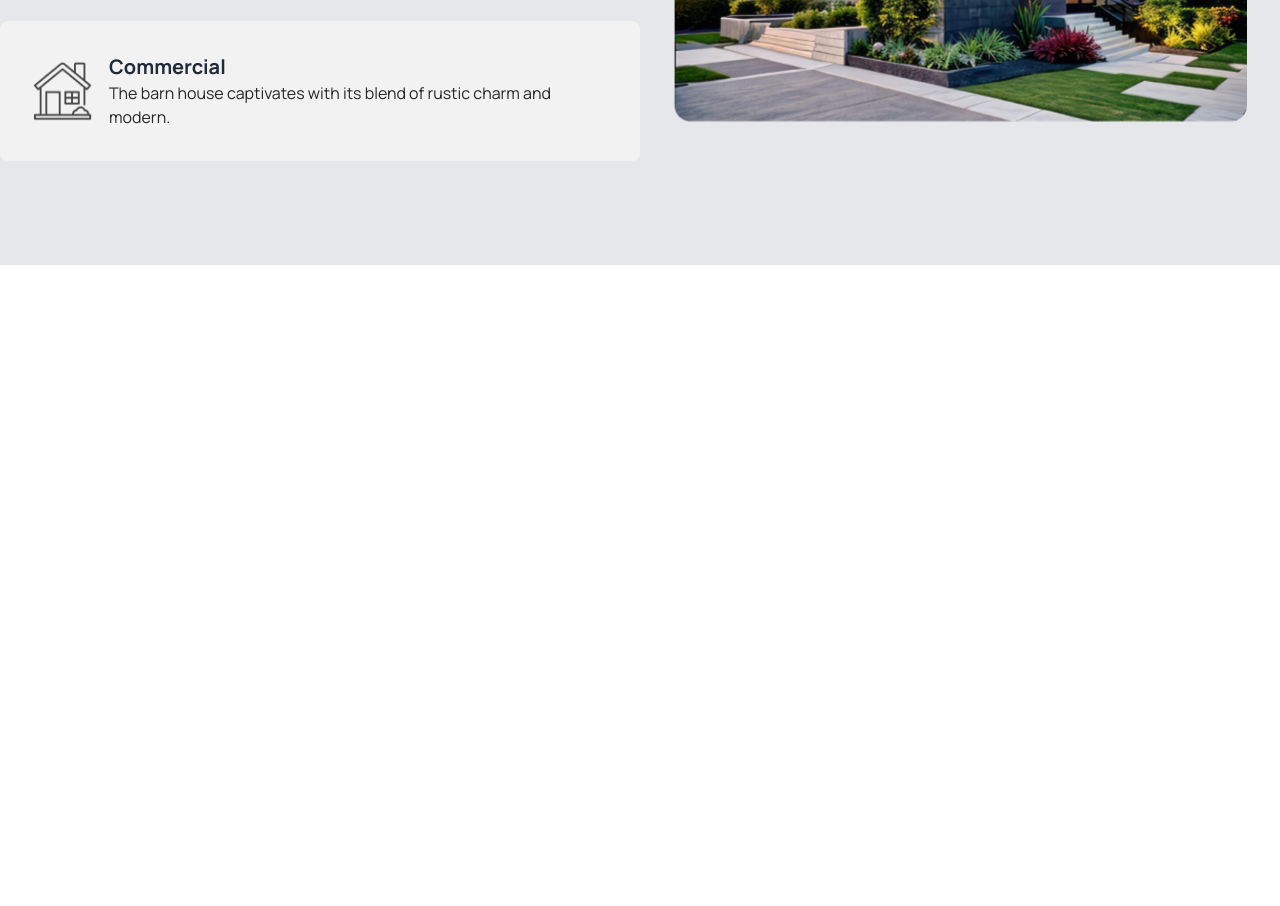
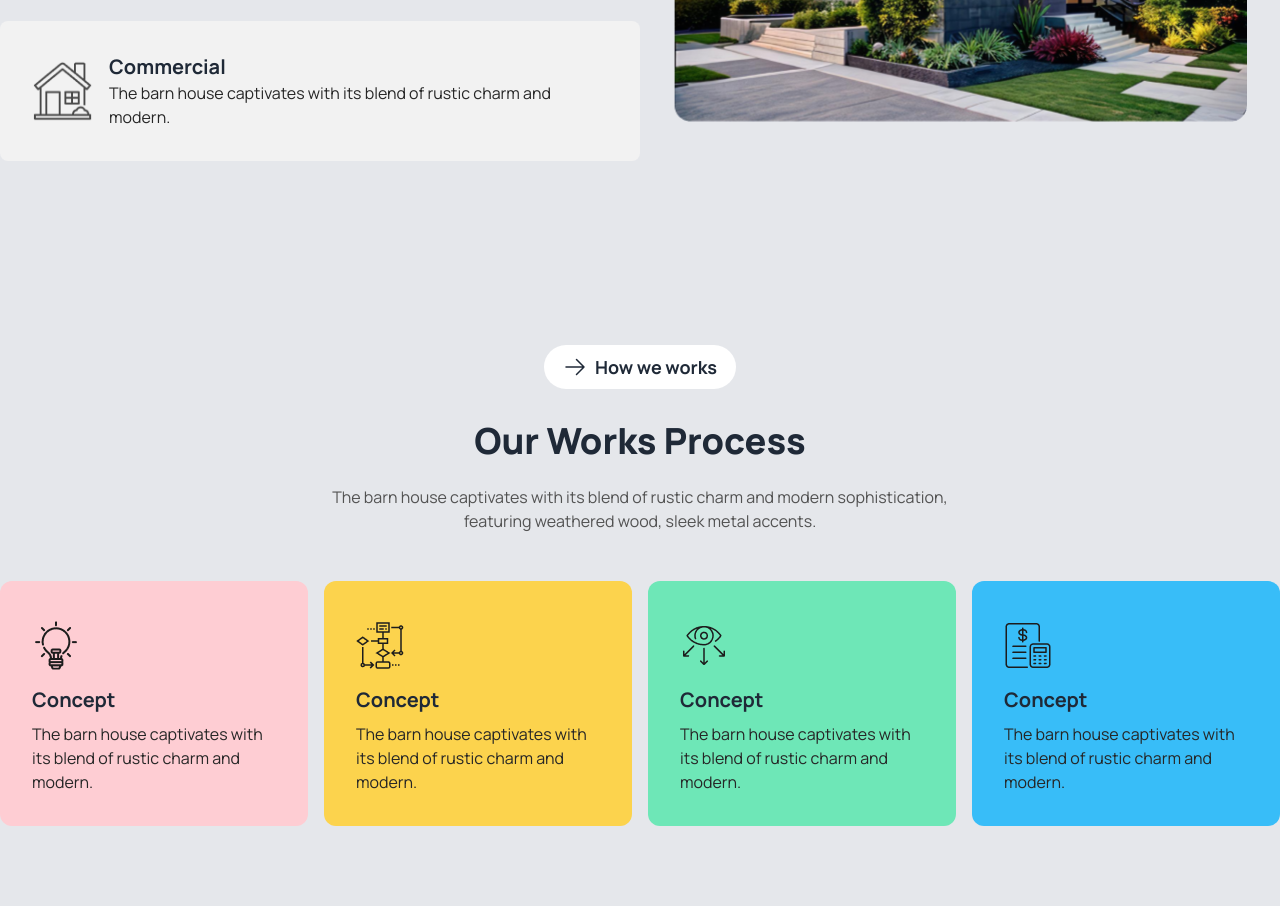
Before and after one commit to Mehedi86/assignment-3, a plain HTML site: page index.html in a window 1280 px wide. Shown: the part 1479-2385 px from the top of the page. Before the commit the page ends 1744 px from the top, so only its background shows below. Drawn offline with nearby package versions, Linux system fonts and the light colour scheme.

Commit message:
process section

```diff
--- a/index.html
+++ b/index.html
@@ -100,12 +100,15 @@
                     <div class="md:w-36 flex items-center justify-center gap-2 bg-white p-2 rounded-3xl">
                         <svg xmlns="http://www.w3.org/2000/svg" fill="none" viewBox="0 0 24 24" stroke-width="1.5"
                             stroke="currentColor" class="size-6">
-                            <path stroke-linecap="round" stroke-linejoin="round" d="M13.5 4.5 21 12m0 0-7.5 7.5M21 12H3" />
+                            <path stroke-linecap="round" stroke-linejoin="round"
+                                d="M13.5 4.5 21 12m0 0-7.5 7.5M21 12H3" />
                         </svg>
                         <h1 class="font-bold text-lg">About Us</h1>
                     </div>
                     <div class="mt-10">
-                        <h1 class="text-6xl text-gray-800 leading-normal font-extrabold">We design thoughtful <br>liveable spaces</h1>
+                        <h1 class="text-6xl text-gray-800 leading-normal font-extrabold">We design thoughtful
+                            <br>liveable spaces
+                        </h1>
                         <br>
                         <p class="text-neutral-600">The barn house captivates with its blend of rustic charm and
                             modern sophistication, featuring weathered wood, sleek metal accents.</p>
@@ -116,7 +119,8 @@
                         </div>
                         <div class="p-4">
                             <h1 class="text-xl font-bold">Commercial</h1>
-                            <p class="text-base text-neutral-800">The barn house captivates with its blend of rustic charm and modern.</p>
+                            <p class="text-base text-neutral-800">The barn house captivates with its blend of rustic
+                                charm and modern.</p>
                         </div>
                     </div>
                     <div class="flex items-center py-4 px-8 my-6 bg-base-200 rounded-lg">
@@ -125,7 +129,8 @@
                         </div>
                         <div class="p-4">
                             <h1 class="text-xl font-bold">Commercial</h1>
-                            <p class="text-base text-neutral-800">The barn house captivates with its blend of rustic charm and modern.</p>
+                            <p class="text-base text-neutral-800">The barn house captivates with its blend of rustic
+                                charm and modern.</p>
                         </div>
                     </div>
                 </div>
@@ -134,6 +139,51 @@
                 </div>
             </div>
         </section>
+        <!-- works process section -->
+        <section class="bg-gray-200 py-20">
+            <div class="container mx-auto">
+                <div class="text-center pb-12">
+                    <div class="md:w-48 mx-auto flex items-center justify-center gap-2 bg-white p-2 rounded-3xl">
+                        <svg xmlns="http://www.w3.org/2000/svg" fill="none" viewBox="0 0 24 24" stroke-width="1.5"
+                            stroke="currentColor" class="size-6">
+                            <path stroke-linecap="round" stroke-linejoin="round"
+                                d="M13.5 4.5 21 12m0 0-7.5 7.5M21 12H3" />
+                        </svg>
+                        <h1 class="font-bold text-lg">How we works</h1>
+                    </div>
+                    <h1 class="text-4xl pt-8 text-gray-800 font-extrabold">Our Works Process</h1>
+                    <br>
+                    <p class="text-neutral-600">The barn house captivates with its blend of rustic charm and modern
+                        sophistication,<br>featuring weathered wood, sleek metal accents.</p>
+                </div>
+                <div class="grid md:grid-cols-4 gap-4">
+                    <div class="bg-rose-200 p-8 rounded-xl">
+                        <img src="./assets/concept.png" alt="" class="py-2">
+                        <h1 class="text-xl font-bold py-2">Concept</h1>
+                        <p class="text-base text-neutral-800">The barn house captivates with its blend of rustic
+                            charm and modern.</p>
+                    </div>
+                    <div class="bg-amber-300 p-8 rounded-xl">
+                        <img src="./assets/flow-chart.png" alt="" class="py-2">
+                        <h1 class="text-xl font-bold py-2">Concept</h1>
+                        <p class="text-base text-neutral-800">The barn house captivates with its blend of rustic
+                            charm and modern.</p>
+                    </div>
+                    <div class="bg-emerald-300 p-8 rounded-xl">
+                        <img src="./assets/vision.png" alt="" class="py-2">
+                        <h1 class="text-xl font-bold py-2">Concept</h1>
+                        <p class="text-base text-neutral-800">The barn house captivates with its blend of rustic
+                            charm and modern.</p>
+                    </div>
+                    <div class="bg-sky-400 p-8 rounded-xl">
+                        <img src="./assets/budget-planning.png" alt="" class="py-2">
+                        <h1 class="text-xl font-bold py-2">Concept</h1>
+                        <p class="text-base text-neutral-800">The barn house captivates with its blend of rustic
+                            charm and modern.</p>
+                    </div>
+                </div>
+            </div>
+        </section>
     </main>
     <footer></footer>
 </body>
```
